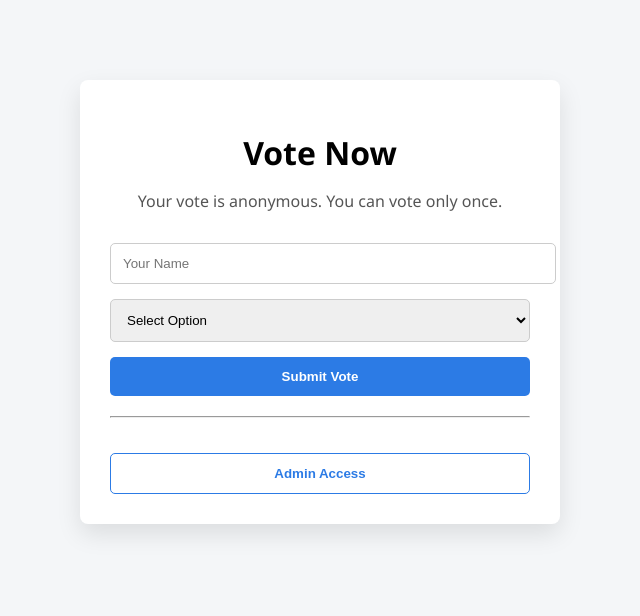
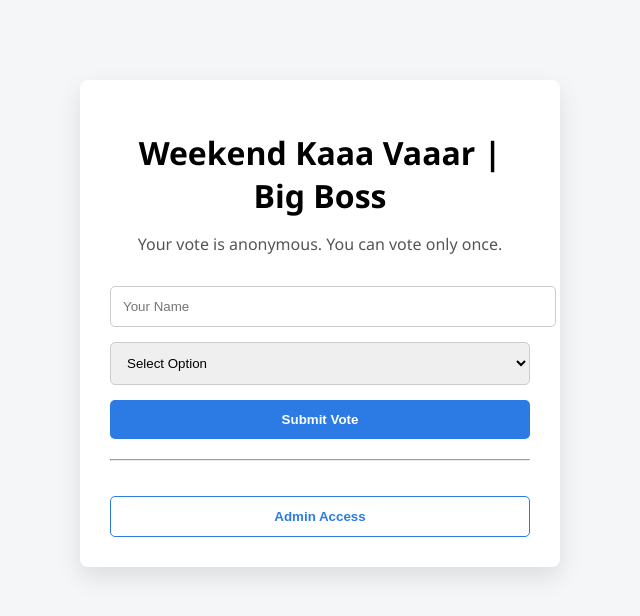
Before and after one commit to Pratik301002/voiting, a website: page Public/index.html in a window 1280 px wide. Shown: the whole page, without its empty margins (320-960 px from the left). Drawn offline with Linux system fonts and the light colour scheme.

Commit message:
fixes-final version

```diff
--- a/Public/index.html
+++ b/Public/index.html
@@ -8,7 +8,7 @@
 <body>
 
 <div class="container" id="voteContainer">
-  <h1>Vote Now</h1>
+  <h1>Weekend Kaaa Vaaar | Big Boss</h1>
   <p>Your vote is anonymous. You can vote only once.</p>
 
   <input id="name" placeholder="Your Name" />
```
